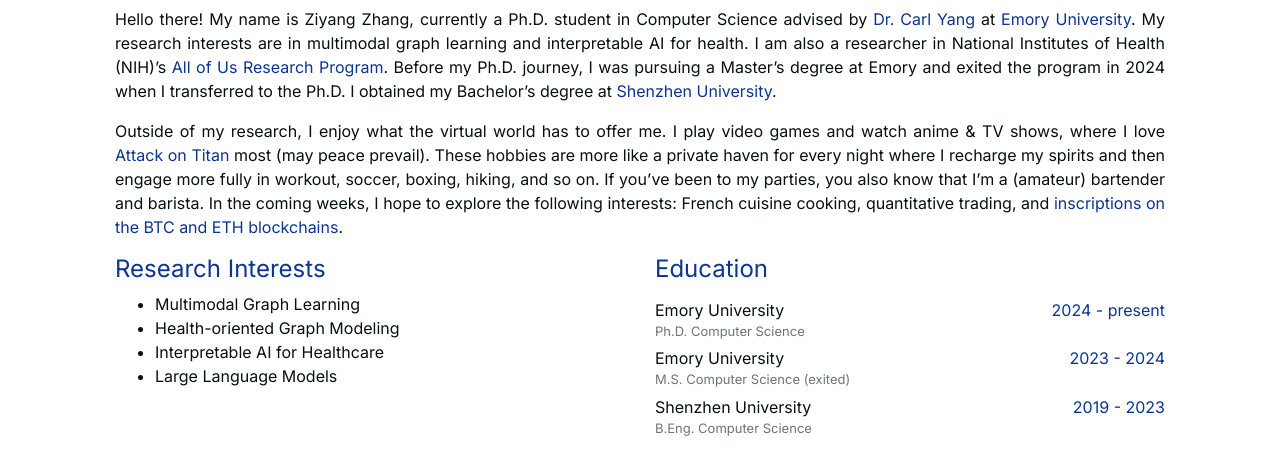
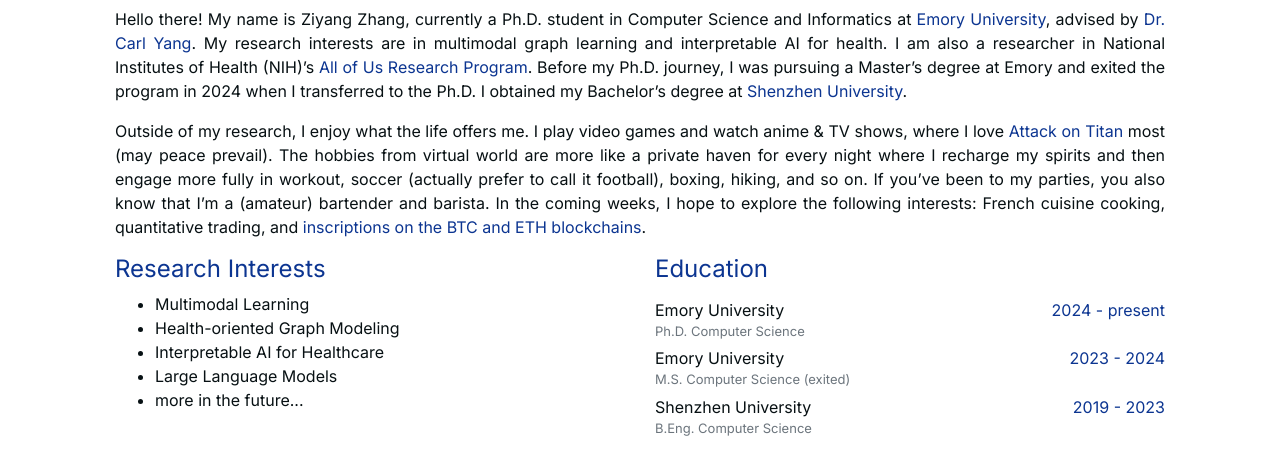
Before and after one commit to PericlesHat/ziyang_hugo, a plain HTML site: page public/index.html in a window 1280 px wide. Shown: the part 319-781 px from the top of the page. Drawn offline with nearby package versions, Linux system fonts and the light colour scheme; some icons are missing; a web font is replaced by a local one.

Commit message:
update0222

```diff
--- a/public/index.html
+++ b/public/index.html
@@ -156,8 +156,8 @@
 
 <div class="introduction row w-100 text-justify">
     <div class="col w-100">
-        <p>Hello there! My name is Ziyang Zhang, currently a Ph.D. student in Computer Science advised by <a href="https://www.cs.emory.edu/~jyang71/">Dr. Carl Yang</a> at <a href="https://www.emory.edu/">Emory University</a>. My research interests are in multimodal graph learning and interpretable AI for health. I am also a researcher in National Institutes of Health (NIH)&rsquo;s <a href="https://allofus.nih.gov/">All of Us Research Program</a>. Before my Ph.D. journey, I was pursuing a Master&rsquo;s degree at Emory and exited the program in 2024 when I transferred to the Ph.D. I obtained my Bachelor&rsquo;s degree at <a href="https://en.szu.edu.cn/">Shenzhen University</a>.</p>
-<p>Outside of my research, I enjoy what the virtual world has to offer me. I play video games and watch anime &amp; TV shows, where I love <a href="https://www.imdb.com/title/tt2560140/">Attack on Titan</a> most (may peace prevail). These hobbies are more like a private haven for every night where I recharge my spirits and then engage more fully in workout, soccer, boxing, hiking, and so on. If you&rsquo;ve been to my parties, you also know that I&rsquo;m a (amateur) bartender and barista. In the coming weeks, I hope to explore the following interests: French cuisine cooking, quantitative trading, and <a href="https://youtu.be/1_n2iqfs2OM?si=LxKDh1NRA2wpnzBj">inscriptions on the BTC and ETH blockchains</a>.</p>
+        <p>Hello there! My name is Ziyang Zhang, currently a Ph.D. student in Computer Science and Informatics at <a href="https://www.emory.edu/">Emory University</a>, advised by <a href="https://www.cs.emory.edu/~jyang71/">Dr. Carl Yang</a>. My research interests are in multimodal graph learning and interpretable AI for health. I am also a researcher in National Institutes of Health (NIH)&rsquo;s <a href="https://allofus.nih.gov/">All of Us Research Program</a>. Before my Ph.D. journey, I was pursuing a Master&rsquo;s degree at Emory and exited the program in 2024 when I transferred to the Ph.D. I obtained my Bachelor&rsquo;s degree at <a href="https://en.szu.edu.cn/">Shenzhen University</a>.</p>
+<p>Outside of my research, I enjoy what the life offers me. I play video games and watch anime &amp; TV shows, where I love <a href="https://www.imdb.com/title/tt2560140/">Attack on Titan</a> most (may peace prevail). The hobbies from virtual world are more like a private haven for every night where I recharge my spirits and then engage more fully in workout, soccer (actually prefer to call it football), boxing, hiking, and so on. If you&rsquo;ve been to my parties, you also know that I&rsquo;m a (amateur) bartender and barista. In the coming weeks, I hope to explore the following interests: French cuisine cooking, quantitative trading, and <a href="https://youtu.be/1_n2iqfs2OM?si=LxKDh1NRA2wpnzBj">inscriptions on the BTC and ETH blockchains</a>.</p>
 
     </div>
 </div>
@@ -176,7 +176,7 @@
     <ul>
 
         <li>
-            Multimodal Graph Learning
+            Multimodal Learning
         </li>
 
         <li>
@@ -189,6 +189,10 @@
 
         <li>
             Large Language Models
+        </li>
+
+        <li>
+            more in the future...
         </li>
 
     </ul>
```
Also changed, not shown: public/sitemap.xml (+6 -6 lines).
